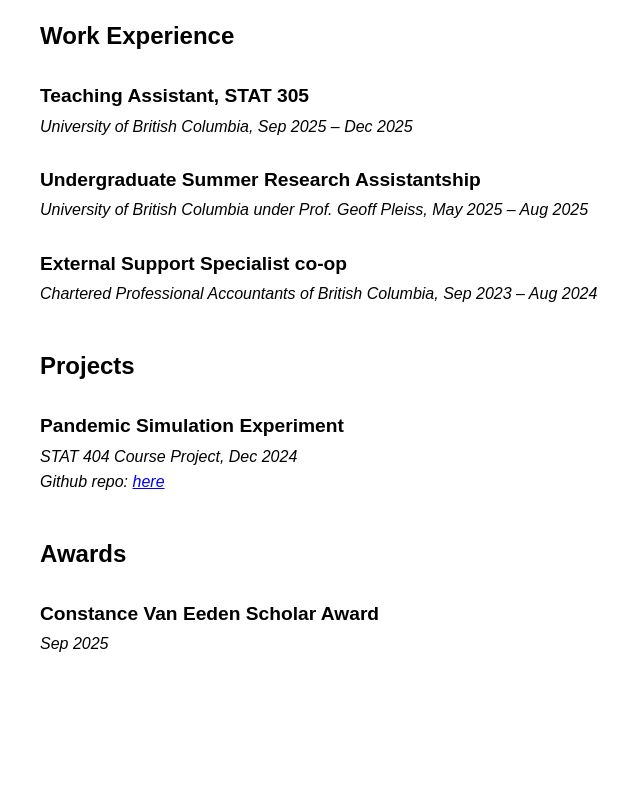
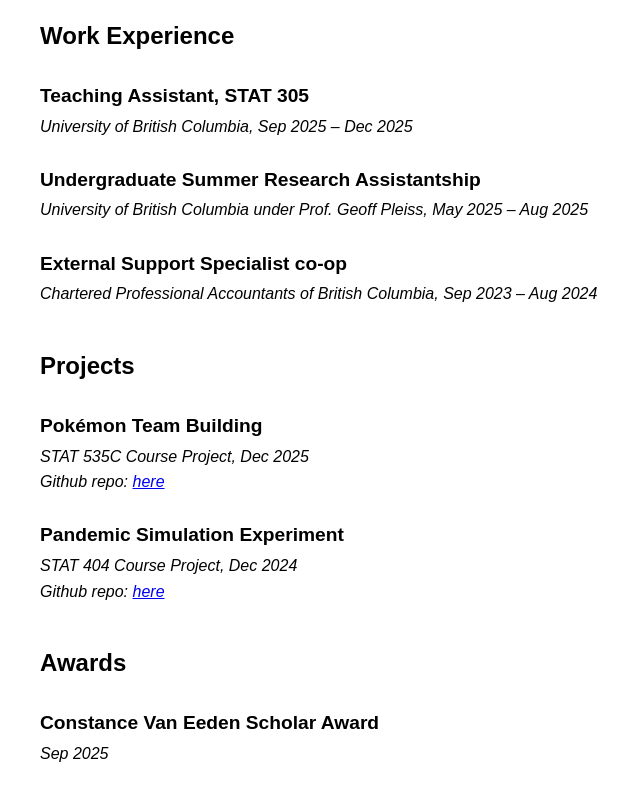
Before and after one commit to nathan-cantafio/nathan-cantafio.github.io, a plain HTML site: page cv.html in a window 1280 px wide. Shown: the part 632-1432 px from the top of the page, without its empty margins (0-640 px from the left). Before the commit the page ends 1329 px from the top, so only its background shows below. Drawn offline with Linux system fonts and the light colour scheme.

Commit message:
edited cv

```diff
--- a/cv.html
+++ b/cv.html
@@ -64,6 +64,10 @@
         <section class="cv-section">
             <h2>Projects</h2>
             <div class="cv-entry">
+                <h4>Pokémon Team Building</h4>
+                <p> STAT 535C Course Project, Dec 2025 </br>  Github repo: <a href="https://github.com/cantafionathan/pokemon">here</a> </p>
+            </div>
+            <div class="cv-entry">
                 <h4>Pandemic Simulation Experiment</h4>
                 <p> STAT 404 Course Project, Dec 2024 </br>  Github repo: <a href="https://github.com/cantafionathan/pandemic-simulation">here</a> </p>
             </div>
```
